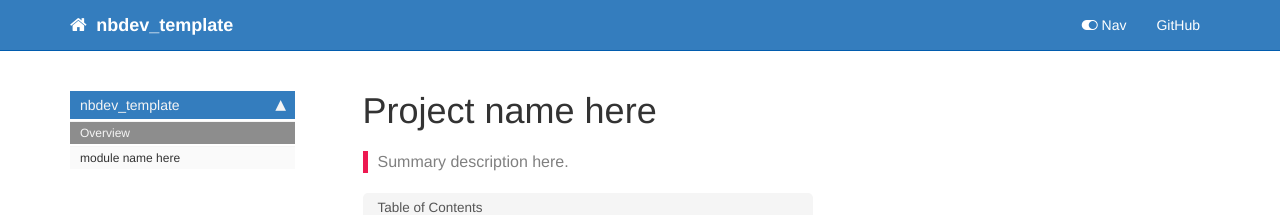
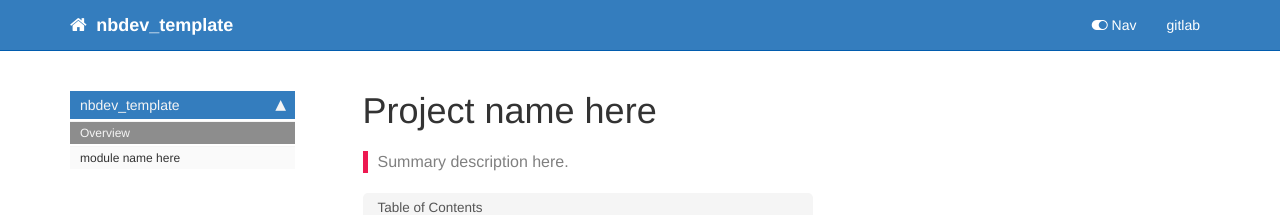
Before and after one commit to mariodamore/mertisreader, a Jekyll site: the page built from docs/index.html, in a window 1280 px wide. Shown: the top 215 px of the page. Built offline with Jekyll 4.4.1, drawn with Linux system fonts in a browser that asks for light colours; nearby versions of some CDN libraries; comment, search, counter and statistics services are not loaded.

Commit message:
new topnav

```diff
--- a/docs/_data/topnav.yml
+++ b/docs/_data/topnav.yml
@@ -1,8 +1,8 @@
 topnav:
 - title: Topnav
   items:
-    - title: GitHub
-      external_url: https://github.com/thomas.capelle/nbdev_template
+    - title: gitlab
+      external_url: https://gitlab.com/thomas.capelle/nbdev_template/tree/master/
 
 #Topnav dropdowns
 topnav_dropdowns:
```
